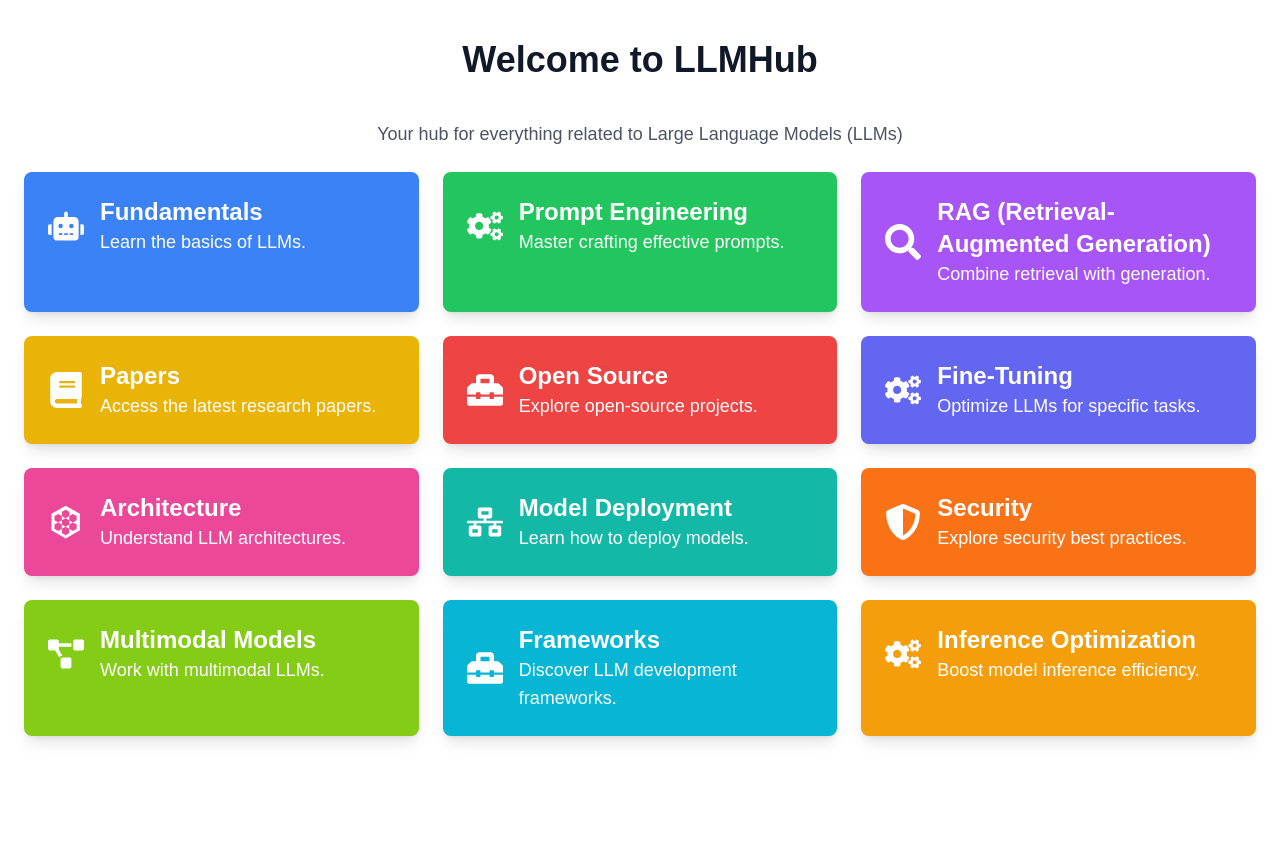
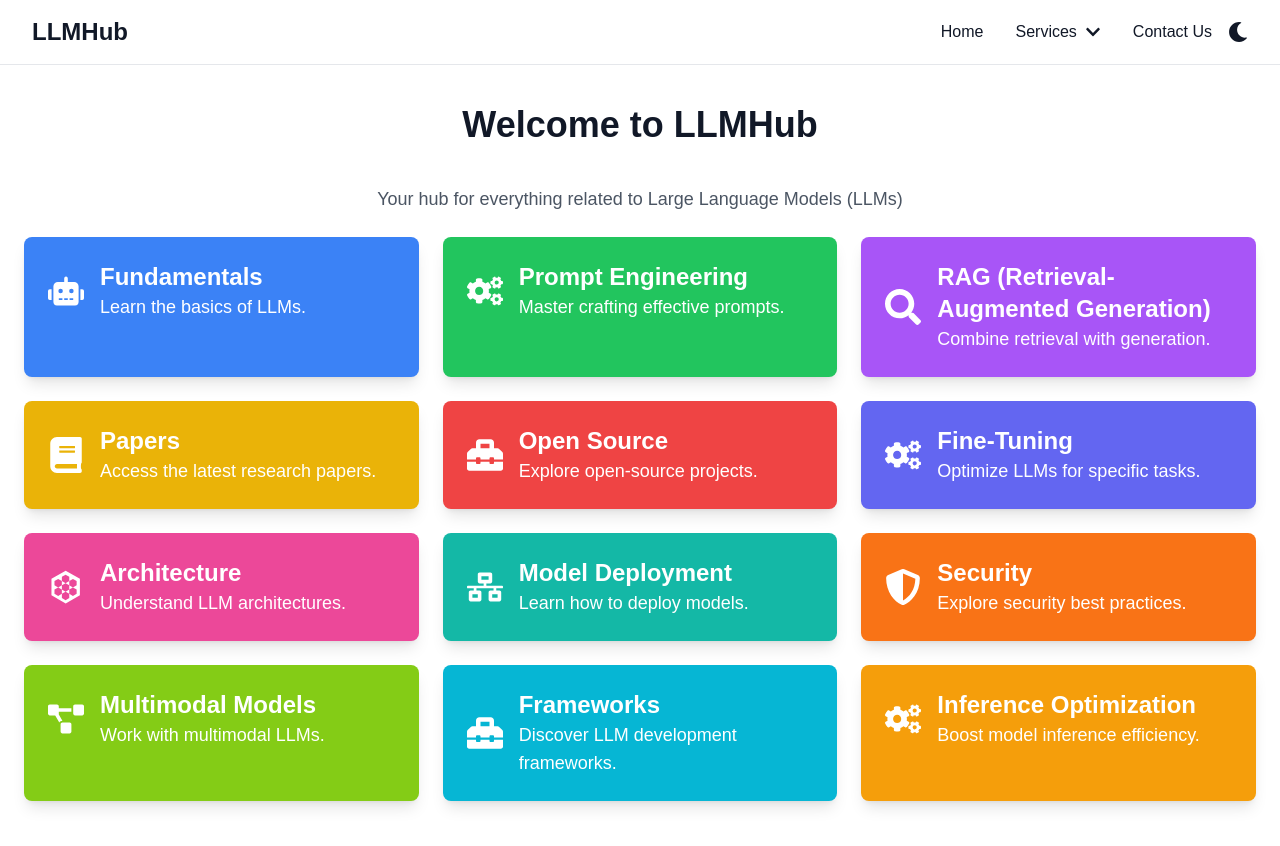
Before and after one commit to AaronSosaRamos/llmhub-frontend, a Next.js app: page / in a window 1280 px wide. Shown: the top 846 px of the page. Before the commit the page ends 800 px from the top, so only its background shows below. Built offline with nearby package versions, Linux system fonts and the light colour scheme.

Commit message:
new navbar imp.

```diff
--- a/app/page.tsx
+++ b/app/page.tsx
@@ -1,9 +1,13 @@
 "use client";
 
 import MainScreen from '@/components/MainScreen'
+import Navbar from '@/components/Navbar';
 
 export default function Home() {
   return (
+    <>
+    <Navbar />
     <MainScreen />
+    </>
   );
 }
--- /dev/null
+++ b/components/Navbar.tsx
@@ -0,0 +1,153 @@
+import { useState } from 'react';
+import { FaSun, FaMoon, FaBars, FaTimes, FaChevronDown } from 'react-icons/fa';
+import { Menu, Transition } from '@headlessui/react';
+import Link from 'next/link';
+
+export default function Navbar() {
+  const [darkMode, setDarkMode] = useState(false);
+  const [menuOpen, setMenuOpen] = useState(false);
+  const [servicesOpen, setServicesOpen] = useState(false); // Estado para controlar si Services está desplegado en móvil
+
+  const toggleDarkMode = () => {
+    setDarkMode(!darkMode);
+    if (darkMode) {
+      document.documentElement.classList.remove('dark');
+    } else {
+      document.documentElement.classList.add('dark');
+    }
+  };
+
+  const services = [
+    'Fundamentals',
+    'Prompt Engineering',
+    'RAG (Retrieval-Augmented Generation)',
+    'Papers',
+    'Open Source',
+    'Fine-Tuning',
+    'Architecture',
+    'Model Deployment',
+    'Security',
+    'Multimodal Models',
+    'Frameworks',
+    'Inference Optimization',
+  ];
+
+  return (
+    <nav className="w-full bg-white dark:bg-gray-900 shadow-lg top-0 z-50 border-b border-gray-200 dark:border-gray-700">
+      <div className="max-w-7xl mx-auto px-4 sm:px-6 lg:px-8">
+        <div className="flex items-center justify-between h-16">
+          {/* Logo alineado a la izquierda */}
+          <div className="flex items-center">
+            <Link href="/">
+              <span className="text-2xl font-bold text-gray-900 dark:text-white">LLMHub</span>
+            </Link>
+          </div>
+
+          {/* Menú de opciones y toggle */}
+          <div className="flex items-center space-x-4">
+            {/* Menú en pantallas grandes */}
+            <div className="hidden md:flex space-x-8">
+              <Link href="/">
+                <span className="text-gray-900 dark:text-white">Home</span>
+              </Link>
+
+              {/* Dropdown Services */}
+              <Menu as="div" className="relative">
+                <Menu.Button className="text-gray-900 dark:text-white flex items-center">
+                  Services <FaChevronDown className="ml-2" />
+                </Menu.Button>
+                <Transition
+                  as="div"
+                  enter="transition ease-out duration-100"
+                  enterFrom="transform opacity-0 scale-95"
+                  enterTo="transform opacity-100 scale-100"
+                  leave="transition ease-in duration-75"
+                  leaveFrom="transform opacity-100 scale-100"
+                  leaveTo="transform opacity-0 scale-95"
+                >
+                  <Menu.Items className="absolute right-0 mt-2 w-56 origin-top-right bg-white dark:bg-gray-800 rounded-md shadow-lg ring-1 ring-black ring-opacity-5 focus:outline-none border border-gray-200 dark:border-gray-700">
+                    <div className="py-1">
+                      {services.map((service, index) => (
+                        <Menu.Item key={index}>
+                          {({ active }) => (
+                            <Link href={`#${service.toLowerCase().replace(/\s+/g, '-')}`}>
+                              <span
+                                className={`block px-4 py-2 text-sm ${
+                                  active ? 'bg-gray-100 dark:bg-gray-700' : ''
+                                } text-gray-900 dark:text-white`}
+                              >
+                                {service}
+                              </span>
+                            </Link>
+                          )}
+                        </Menu.Item>
+                      ))}
+                    </div>
+                  </Menu.Items>
+                </Transition>
+              </Menu>
+
+              <Link href="/contact">
+                <span className="text-gray-900 dark:text-white">Contact Us</span>
+              </Link>
+            </div>
+
+            {/* Toggle de tema oscuro después del menú */}
+            <button
+              onClick={toggleDarkMode}
+              className="text-gray-900 dark:text-white text-xl focus:outline-none"
+            >
+              {darkMode ? <FaSun /> : <FaMoon />}
+            </button>
+
+            {/* Menú para móviles */}
+            <div className="md:hidden flex items-center">
+              <button onClick={() => setMenuOpen(!menuOpen)} className="text-gray-900 dark:text-white">
+                {menuOpen ? <FaTimes size={24} /> : <FaBars size={24} />}
+              </button>
+            </div>
+          </div>
+        </div>
+      </div>
+
+      {/* Menú desplegable en móvil */}
+      {menuOpen && (
+        <div className="md:hidden bg-white dark:bg-gray-800 py-2 border-t border-gray-200 dark:border-gray-700">
+          <div className="space-y-2">
+            <Link href="/">
+              <span className="block text-center text-gray-900 dark:text-white">Home</span>
+            </Link>
+
+            {/* Dropdown en móvil, ahora correctamente alineado */}
+            <button
+              onClick={() => setServicesOpen(!servicesOpen)}
+              className="block w-full text-center text-gray-900 dark:text-white flex justify-center items-center"
+            >
+              Services <FaChevronDown className={`ml-2 transition-transform ${servicesOpen ? 'rotate-180' : ''}`} />
+            </button>
+
+            {servicesOpen && (
+              <div className="w-full bg-white dark:bg-gray-800 rounded-md shadow-lg ring-1 ring-black ring-opacity-5 focus:outline-none border border-gray-200 dark:border-gray-700">
+                <div className="py-1">
+                  {services.map((service, index) => (
+                    <Link key={index} href={`#${service.toLowerCase().replace(/\s+/g, '-')}`}>
+                      <span
+                        className="block px-4 py-2 text-sm text-gray-900 dark:text-white hover:bg-gray-100 dark:hover:bg-gray-700"
+                      >
+                        {service}
+                      </span>
+                    </Link>
+                  ))}
+                </div>
+              </div>
+            )}
+
+            <Link href="/contact">
+              <span className="block text-center text-gray-900 dark:text-white">Contact Us</span>
+            </Link>
+          </div>
+        </div>
+      )}
+    </nav>
+  );
+}
--- a/tailwind.config.ts
+++ b/tailwind.config.ts
@@ -1,6 +1,7 @@
 import type { Config } from "tailwindcss";
 
 const config: Config = {
+  darkMode: 'class',
   content: [
     "./pages/**/*.{js,ts,jsx,tsx,mdx}",
     "./components/**/*.{js,ts,jsx,tsx,mdx}",
```
